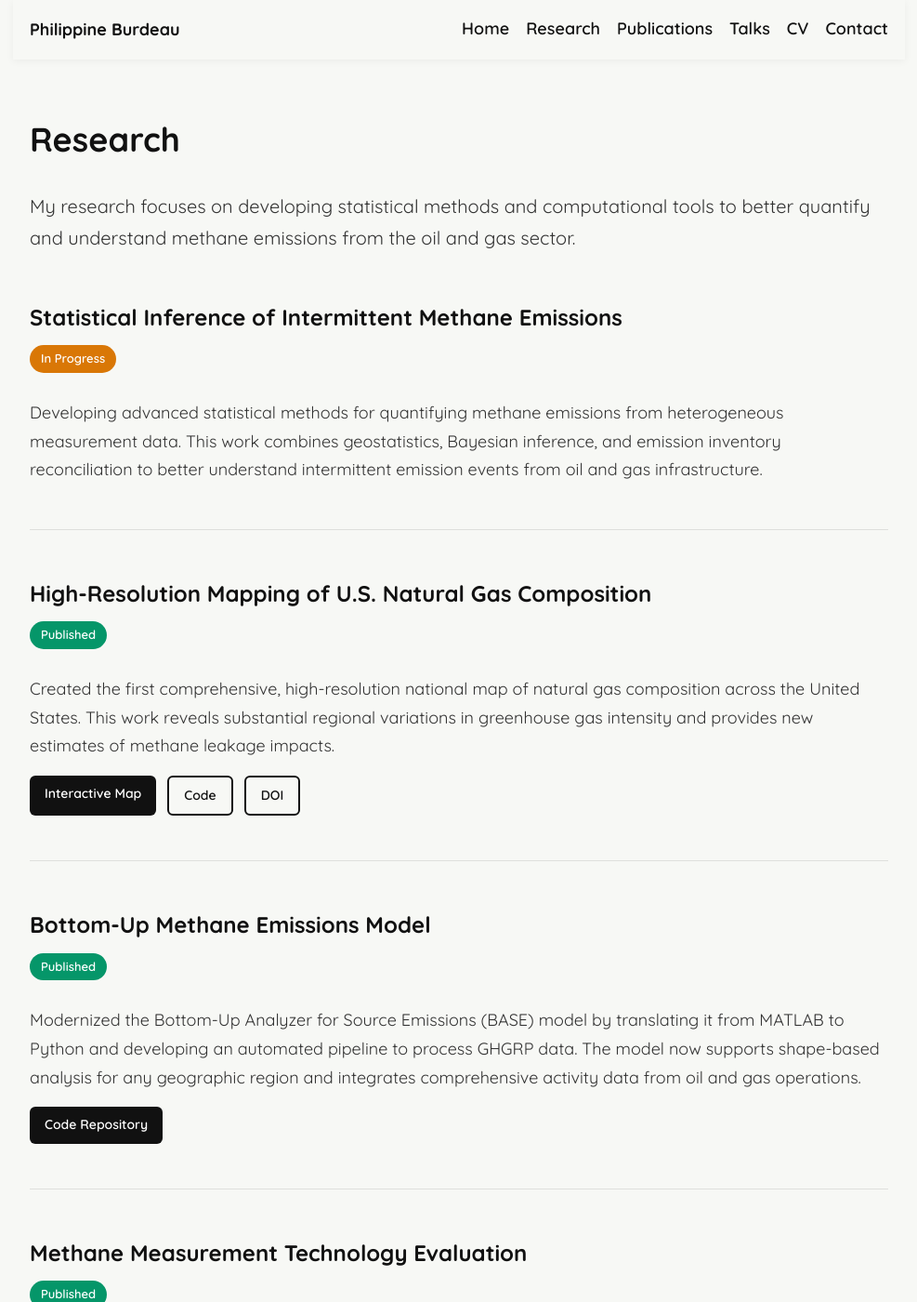
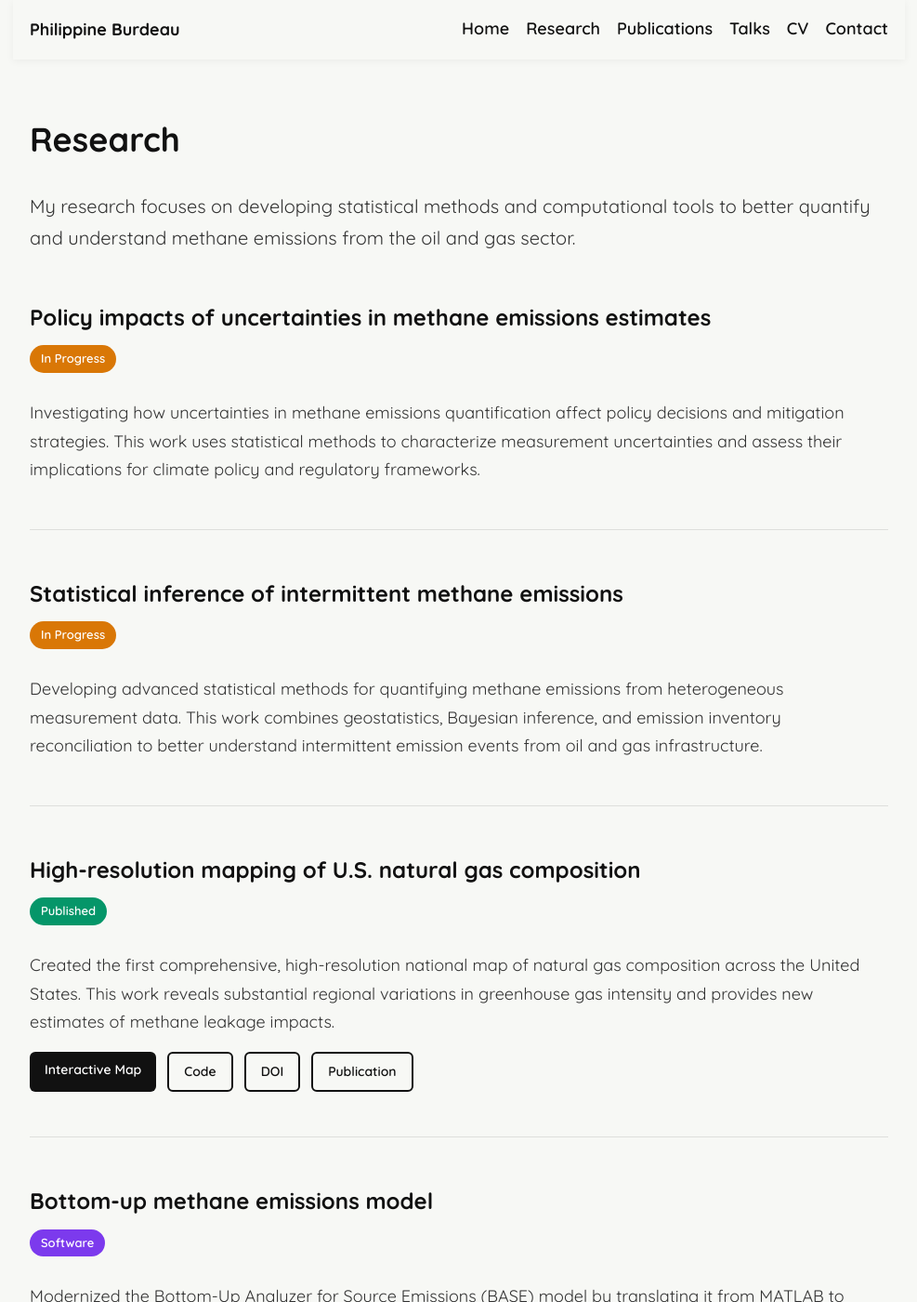
Before and after one commit to pburdeau/pburdeau.github.io, a Jekyll site: the page built from research.md, in a window 1280 px wide and 1400 px high. Shown: the whole window at 93% size, without its empty margins (146-1133 px from the left). Built offline with Jekyll 4.4.1, drawn with Linux system fonts in a browser that asks for light colours; some of the changed text lies outside the part shown.

Commit message:
Revise research sections and add software status
Updated research sections with new titles and descriptions, and added a software status for the Bottom-Up Methane Emissions Model.

```diff
--- a/research.md
+++ b/research.md
@@ -35,6 +35,10 @@ permalink: /research/
 
 .research-status.published {
     background: #059669;
+}
+
+.research-status.software {
+    background: #7C3AED;
 }
 
 .research-intro {
@@ -105,7 +109,16 @@ My research focuses on developing statistical methods and computational tools to
 </p>
 
 <div class="research-section">
-    <h2>Statistical Inference of Intermittent Methane Emissions</h2>
+    <h2>Policy impacts of uncertainties in methane emissions estimates</h2>
+    <span class="research-status">In Progress</span>
+
+    <p class="research-intro">
+    Investigating how uncertainties in methane emissions quantification affect policy decisions and mitigation strategies. This work uses statistical methods to characterize measurement uncertainties and assess their implications for climate policy and regulatory frameworks.
+    </p>
+</div>
+
+<div class="research-section">
+    <h2>Statistical inference of intermittent methane emissions</h2>
     <span class="research-status">In Progress</span>
 
     <p class="research-intro">
@@ -114,7 +127,7 @@ My research focuses on developing statistical methods and computational tools to
 </div>
 
 <div class="research-section">
-    <h2>High-Resolution Mapping of U.S. Natural Gas Composition</h2>
+    <h2>High-resolution mapping of U.S. natural gas composition</h2>
     <span class="research-status published">Published</span>
 
     <p class="research-intro">
@@ -125,12 +138,13 @@ My research focuses on developing statistical methods and computational tools to
         <a href="https://pburdeau.github.io/us_map_gas_composition/" class="research-link" target="_blank" rel="noopener">Interactive Map</a>
         <a href="https://github.com/pburdeau/us_gas_composition" class="research-link secondary" target="_blank" rel="noopener">Code</a>
         <a href="https://doi.org/10.5281/zenodo.17246906" class="research-link secondary" target="_blank" rel="noopener">DOI</a>
+        <a href="/publications/" class="research-link secondary">Publication</a>
     </div>
 </div>
 
 <div class="research-section">
-    <h2>Bottom-Up Methane Emissions Model</h2>
-    <span class="research-status published">Published</span>
+    <h2>Bottom-up methane emissions model</h2>
+    <span class="research-status software">Software</span>
 
     <p class="research-intro">
     Modernized the Bottom-Up Analyzer for Source Emissions (BASE) model by translating it from MATLAB to Python and developing an automated pipeline to process GHGRP data. The model now supports shape-based analysis for any geographic region and integrates comprehensive activity data from oil and gas operations.
@@ -142,16 +156,14 @@ My research focuses on developing statistical methods and computational tools to
 </div>
 
 <div class="research-section">
-    <h2>Methane Measurement Technology Evaluation</h2>
+    <h2>Methane measurement technology evaluation</h2>
     <span class="research-status published">Published</span>
 
     <p class="research-intro">
     Contributed to multiple controlled release experiments evaluating methane detection technologies across satellites, aircraft, and ground-based continuous monitoring systems. These studies provide critical performance benchmarks for emerging measurement technologies.
     </p>
+
+    <div class="research-links">
+        <a href="/publications/" class="research-link">View Publications</a>
+    </div>
 </div>
-
-<div style="margin: 64px 0 32px; padding: 24px; background: #f9fafb; border-radius: 12px; border-left: 4px solid var(--ink);">
-    <p style="margin: 0; font-size: 18px; line-height: 1.7;">
-    My work bridges statistical methodology, software development, and field measurements to address critical gaps in methane emissions quantification.
-    </p>
-</div>
```
